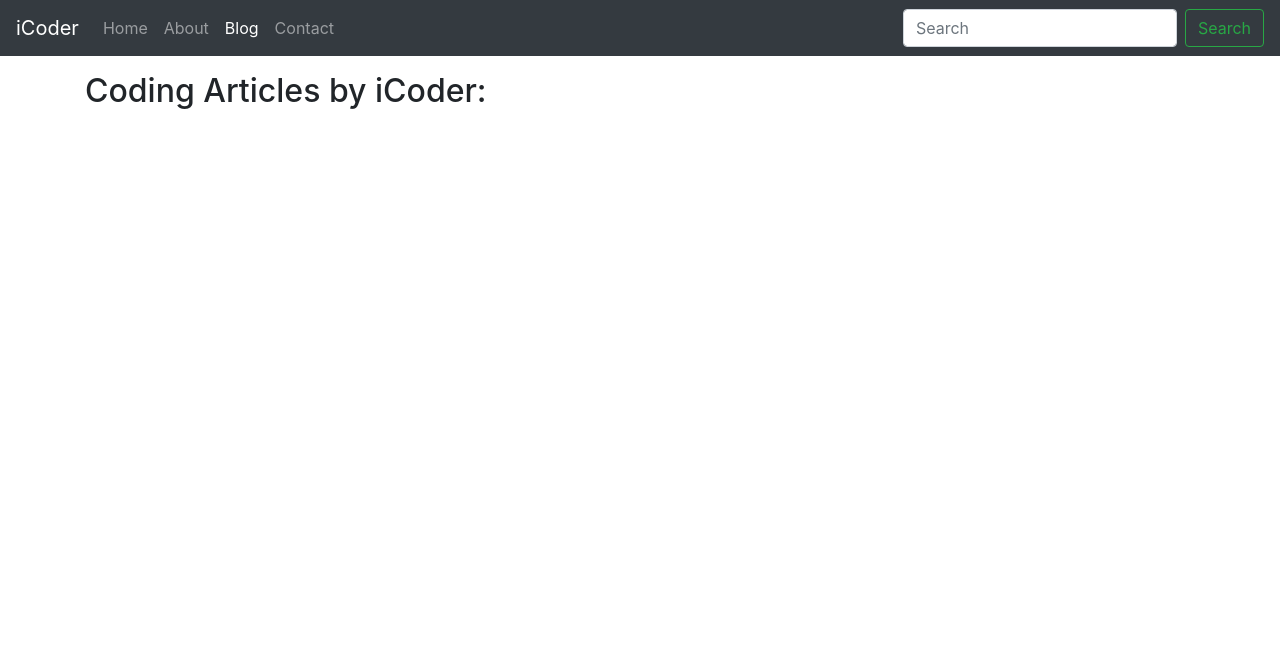
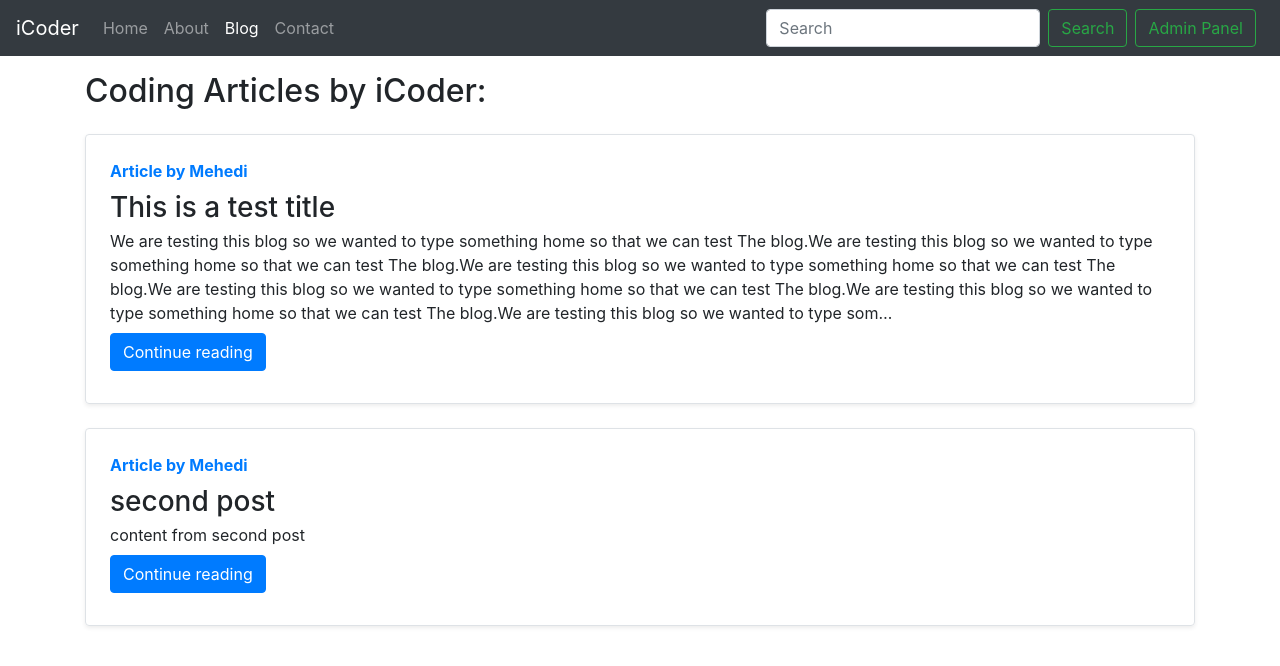
Before and after one commit to me6edi/Django-blog-site-1, a Django app: page /blog/ in a window 1280 px wide. Shown: the top 666 px of the page. Run offline with Django 3.2, Linux system fonts and the light colour scheme; data comes from the database, SQL or seed files in the repository; both versions use the stored data as it was after the commit.

Commit message:
blogHome page code

```diff
--- a/blog/views.py
+++ b/blog/views.py
@@ -11,5 +11,7 @@ def blogHome(request):
 
 
 def blogPost(request, slug):
-    return render(request, 'blog/blogPost.html')
+    post = Post.objects.filter(slug=slug).first()
+    context = {'post': post}
+    return render(request, 'blog/blogPost.html', context)
     # return HttpResponse(f'This is blogPost : {slug}')
--- a/templates/base.html
+++ b/templates/base.html
@@ -35,6 +35,7 @@
             <input class="form-control mr-sm-2" type="search" placeholder="Search" aria-label="Search">
             <button class="btn btn-outline-success my-2 my-sm-0" type="submit">Search</button>
           </form>
+          <a href="/admin" role="button" target="_blank" class="btn btn-outline-success m-2 my-sm-0">Admin Panel</a>
         </div>
       </nav>
 
--- a/templates/blog/blogHome.html
+++ b/templates/blog/blogHome.html
@@ -4,15 +4,15 @@
 {% block body %}
 <div class="container my-3">
     <h2>Coding Articles by iCoder:</h2>
-    {% for post in  posts %}
+    {% for post in  allPosts %}
     <div class="row no-gutters border rounded overflow-hidden flex-md-row my-4 shadow-sm h-md-250 position-relative">
         <div class="col p-4 d-flex flex-column position-static">
-          <strong class="d-inline-block mb-2 text-primary">World</strong>
+          <strong class="d-inline-block mb-2 text-primary">Article by {{post.author}}</strong>
           <h3 class="mb-0">{{post.title}}</h3>
           <div class="mb-1 text-muted">{{post.datetime}}</div>
-          <p class="card-text mb-auto">{{post.content}}</p>
+          <p class="card-text mb-auto">{{post.content| truncatechars:500}}</p>
           <div class="my-2">
-            <a href="/blog/blogpost" role="button" class="btn btn-primary">Continue reading</a>
+            <a href="/blog/{{post.slug}}" role="button" class="btn btn-primary">Continue reading</a>
           </div>
         </div>
         <div class="col-auto d-none d-lg-block">
```
Also changed, not shown: blog/migrations/0002_auto_20201118_0917.py (added), db.sqlite3.
